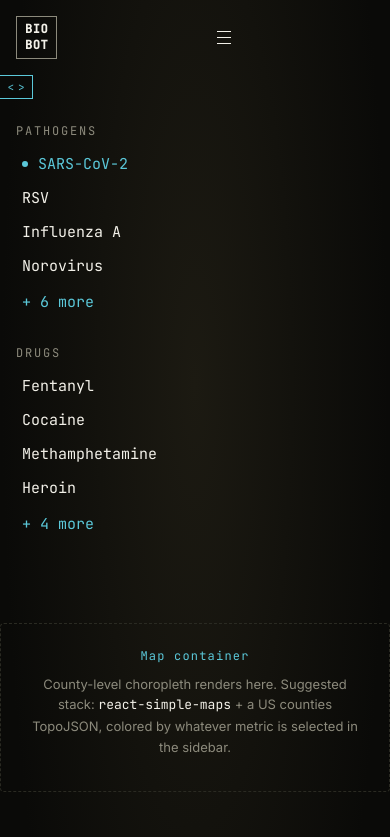
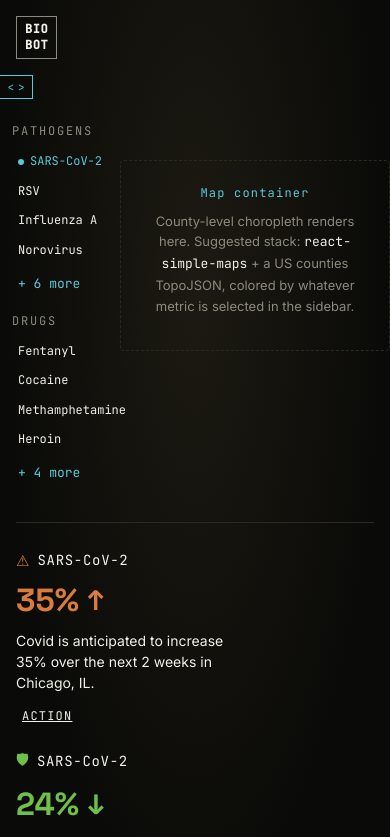
Before and after one commit to crescendo-collective/biobot-dashboard, a React (Vite) app: page / in a window 390 px wide. Shown: the top 837 px of the page. Built offline with nearby package versions, Linux system fonts and the light colour scheme.

Commit message:
styling update

```diff
--- a/src/App.scss
+++ b/src/App.scss
@@ -8,10 +8,37 @@
 .app-body {
   display: grid;
   grid-template-columns: 230px 1fr 320px;
+  grid-template-areas: "sidebar map insight";
   align-items: start;
 
   @media (max-width: 1100px) {
-    grid-template-columns: 1fr;
+    grid-template-columns: 200px 1fr;
+    grid-template-areas:
+      "sidebar map"
+      "insight insight";
     row-gap: 8px;
   }
+
+  @media (max-width: 640px) {
+    grid-template-columns: 150px 1fr;
+  }
+
+  @media (max-width: 400px) {
+    grid-template-columns: 120px 1fr;
+  }
 }
+
+// Grid-area assignment lives here rather than in each component's own
+// stylesheet, since it's about this layout's composition, not the
+// component's own styling.
+.sidebar {
+  grid-area: sidebar;
+}
+
+.map-container {
+  grid-area: map;
+}
+
+.insight-panel {
+  grid-area: insight;
+}
--- a/src/components/layout/Header.scss
+++ b/src/components/layout/Header.scss
@@ -1,14 +1,17 @@
 .header {
   display: grid;
-  grid-template-columns: auto 1fr auto;
+  grid-template-columns: 230px 1fr 320px;
   align-items: center;
-  gap: 32px;
   padding: 24px 40px;
 
-  @media (max-width: 900px) {
-    grid-template-columns: auto auto;
+  @media (max-width: 1100px) {
+    grid-template-columns: 200px 1fr auto;
     row-gap: 20px;
     padding: 20px 24px;
+  }
+
+  @media (max-width: 640px) {
+    grid-template-columns: 150px 1fr auto;
   }
 
   @media (max-width: 480px) {
@@ -39,7 +42,7 @@
   display: grid;
   grid-template-columns: auto 1fr auto;
   align-items: center;
-  gap: 40px;
+  gap: 20px;
   max-width: 700px;
   margin: 0 auto;
   width: 100%;
@@ -103,8 +106,12 @@
 }
 
 .header-controls {
-  display: flex;
+  // Theme switching is on hold for now — re-enable by uncommenting this
+  display: none;
+  //display: flex;
   align-items: center;
+  justify-content: flex-end;
+  justify-self: end;
   gap: 24px;
 }
 
--- a/src/components/layout/Header.tsx
+++ b/src/components/layout/Header.tsx
@@ -1,7 +1,5 @@
 import { useState } from 'react'
-// Theme switching is on hold for now — re-enable by uncommenting this
-// import and the <ThemeToggle /> usage below.
-// import ThemeToggle from '../ui/ThemeToggle'
+import ThemeToggle from '../ui/ThemeToggle'
 import './Header.scss'
 
 export default function Header() {
@@ -38,7 +36,7 @@ export default function Header() {
       </div>
 
       <div className="header-controls">
-        {/* <ThemeToggle /> */}
+         <ThemeToggle />
         <button className="menu-button" aria-label="Open menu">
           <span />
           <span />
--- a/src/components/layout/Sidebar.scss
+++ b/src/components/layout/Sidebar.scss
@@ -4,13 +4,19 @@
   gap: 56px;
   padding: 8px 15px 40px 40px;
 
-  @media (max-width: 900px) {
-    padding: 8px 24px 32px;
+  @media (max-width: 1100px) {
+    padding: 8px 16px 24px 24px;
     gap: 32px;
   }
 
-  @media (max-width: 480px) {
-    padding: 8px 16px 24px;
+  @media (max-width: 640px) {
+    padding: 8px 10px 20px 16px;
+    gap: 24px;
+  }
+
+  @media (max-width: 400px) {
+    padding: 8px 8px 16px 12px;
+    gap: 20px;
   }
 }
 
@@ -39,14 +45,25 @@
 .tracker-item {
   display: flex;
   align-items: center;
-  gap: 10px;
+  gap: 8px;
   font-family: var(--font-mono);
   font-size: 15px;
   color: var(--text);
   text-align: left;
+  line-height: 1.3;
 
   &.active {
     color: var(--accent-cyan);
+  }
+
+  @media (max-width: 1100px) {
+    font-size: 13px;
+    white-space: normal;
+  }
+
+  @media (max-width: 400px) {
+    font-size: 12px;
+    gap: 6px;
   }
 }
 
@@ -55,6 +72,7 @@
   height: 6px;
   border-radius: 50%;
   background: var(--accent-cyan);
+  flex-shrink: 0;
 }
 
 .tracker-more {
@@ -66,6 +84,10 @@
 
   &:hover {
     text-decoration: underline;
+  }
+
+  @media (max-width: 1100px) {
+    font-size: 13px;
   }
 }
 
```
